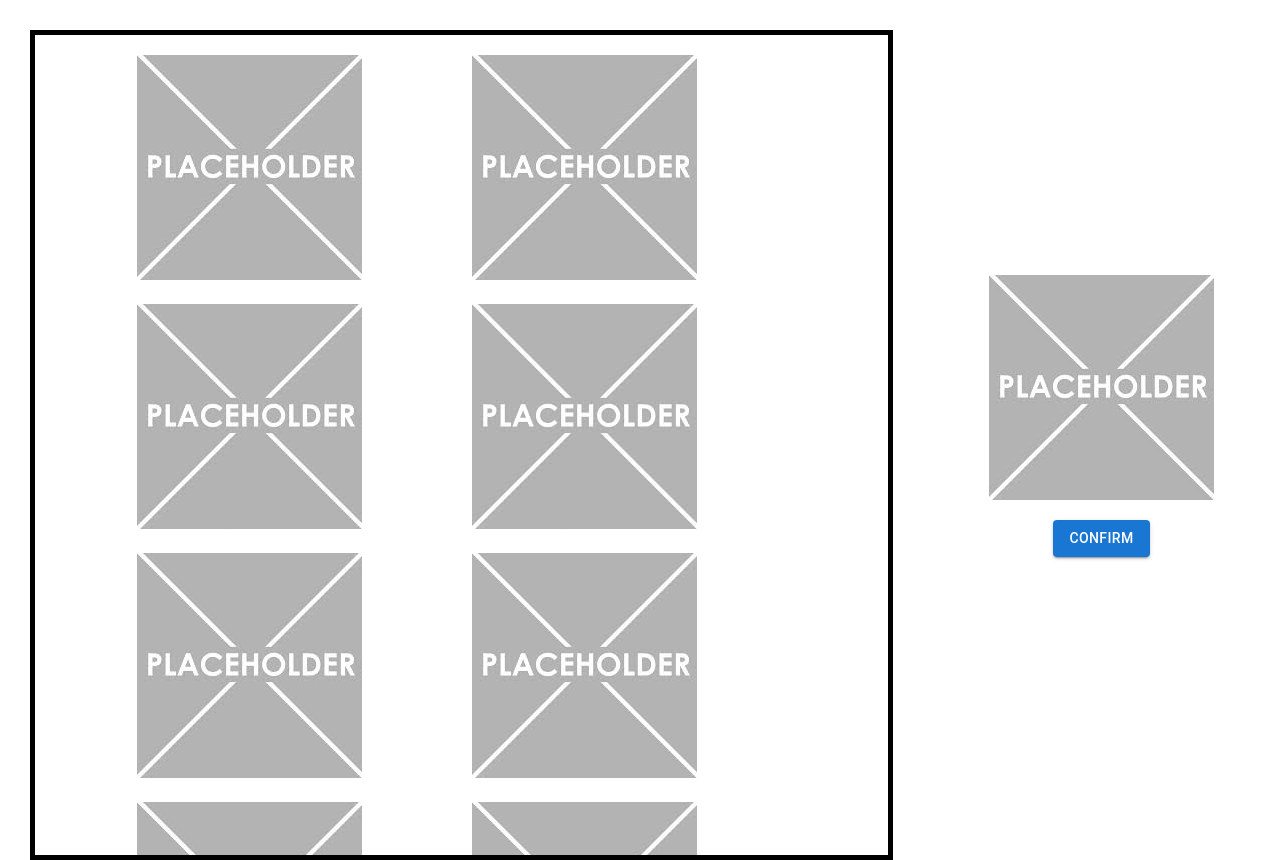
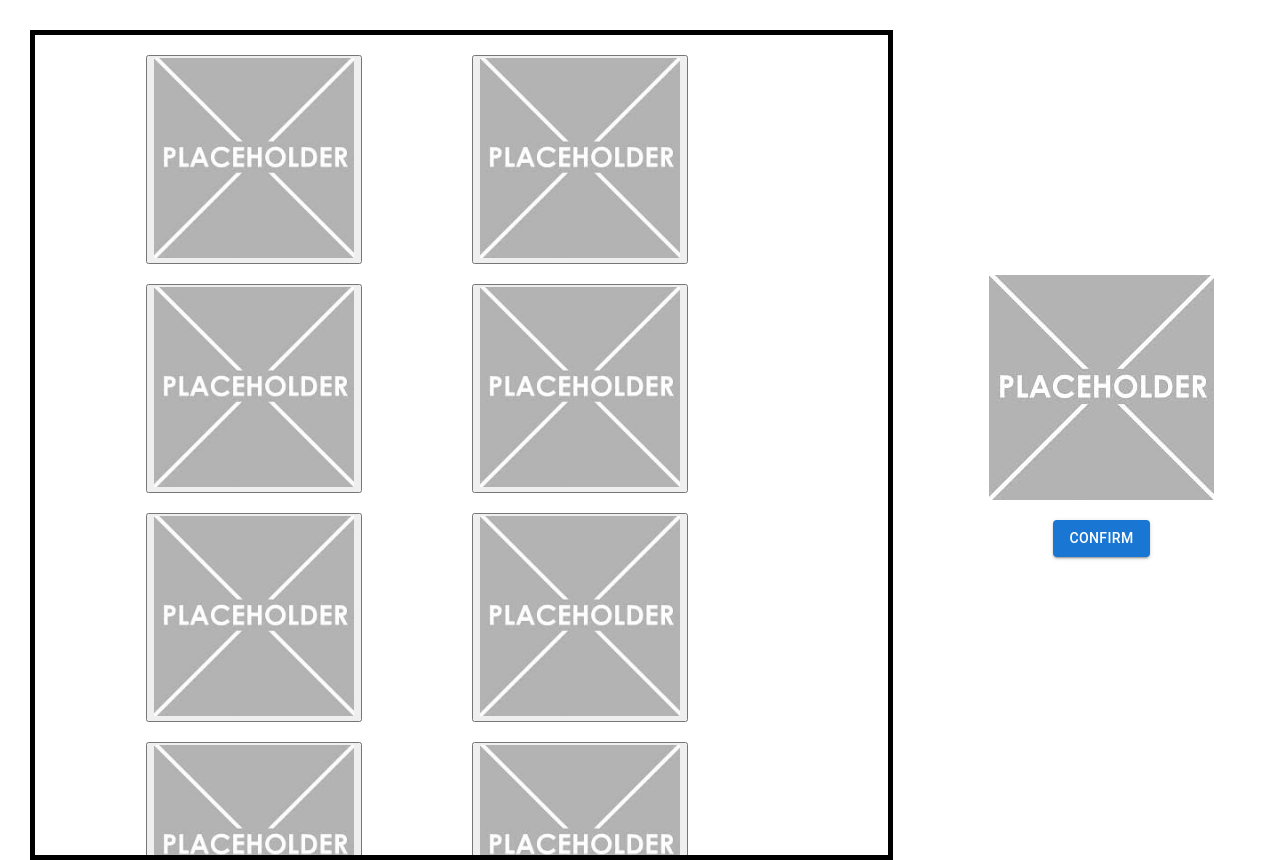
Before and after one commit to empower-lab-dartmouth/mg-1-aispy, a React (Create React App) app: page /imagelibrary in a window 1280 px wide. Built offline with nearby package versions, Linux system fonts and the light colour scheme.

Commit message:
finished imglib page?

```diff
--- a/src/components/imagelibrary/imagelibrary.tsx
+++ b/src/components/imagelibrary/imagelibrary.tsx
@@ -2,31 +2,45 @@ import "./imagelibrary.css";
 import Button from '@mui/material/Button';
 import Stack from '@mui/material/Stack';
 import { Link } from "react-router-dom";
+import Images from "../../database/images.json";
+import { currentimage } from "../../store";
+import {useRecoilState, useRecoilValue} from "recoil";
 
 const Imagelibrary = () => {
+
+    const [selectedimage, setselectedimage] = useRecoilState(currentimage);
+
+    const chooseimage = ( value: any, index: number) => {
+
+     var originalbutton = document.getElementById(selectedimage.id.toString());
+     if(originalbutton){
+        originalbutton.style.backgroundColor = "";
+     }
+
+     setselectedimage({lable: value.lable, path: value.path, id: index});
+
+     var button = document.getElementById(index.toString());
+     if(button){
+     button.style.backgroundColor = "black";
+     }
+    }
+
     return (
         <div className = "imagelibrary">
 
             <div className = "image-database">
 
-            <img className = "space" src = "../assets/image.png"/>
-            <img className = "space" src = "../assets/image.png"/>
-            <img className = "space" src = "../assets/image.png"/>
-            <img className = "space" src = "../assets/image.png"/>
-            <img className = "space" src = "../assets/image.png"/>
-            <img className = "space" src = "../assets/image.png"/>
-            <img className = "space" src = "../assets/image.png"/>
-            <img className = "space" src = "../assets/image.png"/>
-            <img className = "space" src = "../assets/image.png"/>
-            <img className = "space" src = "../assets/image.png"/>
-            <img className = "space" src = "../assets/image.png"/>
-            <img className = "space" src = "../assets/image.png"/>
-            <img className = "space" src = "../assets/image.png"/>
+             {Images.map((value, index) => {
+                return (
+            <button className = "space" id = {index.toString()} onClick = {() => chooseimage(value, index)}>
+            <img src = {"../assets/"+value.path} height = "200px" width = "200px"/>
+            </button>) }
+            )}
 
             </div>
 
             <div className = "confirm-box">
-            <img  className = "downspace" src = "../assets/image.png"/>
+            <img  className = "downspace" src = {"../assets/"+selectedimage.path}/>
             <Button variant="contained">
                 <Link to = "/play"  style={{ color: 'inherit', textDecoration: 'inherit'}}>
                 Confirm
--- /dev/null
+++ b/src/database/images.json
@@ -0,0 +1,51 @@
+[
+    {
+          "lable" : "",
+          "path" : "image.png"
+    },
+    {
+        "lable" : "",
+        "path" : "image.png"
+    },
+    {
+        "lable" : "",
+        "path" : "image.png"
+     },
+     {
+        "lable" : "",
+        "path" : "image.png"
+     },
+     {
+        "lable" : "",
+        "path" : "image.png"
+     },
+     {
+        "lable" : "",
+        "path" : "image.png"
+     },
+     {
+        "lable" : "",
+        "path" : "image.png"
+     },
+     {
+        "lable" : "",
+        "path" : "image.png"
+     },
+     {
+        "lable" : "",
+        "path" : "image.png"
+     },
+     {
+        "lable" : "",
+        "path" : "image.png"
+     },
+     {
+        "lable" : "",
+        "path" : "image.png"
+     },
+     {
+        "lable" : "",
+        "path" : "image.png"
+     }
+
+]
--- /dev/null
+++ b/src/store/atoms.tsx
@@ -0,0 +1,10 @@
+import {atom, selector} from "recoil";
+
+export const currentimage = atom({
+    key: "current-image",
+    default: {
+        "lable" : "",
+        "path" : "image.png",
+        "id" : 0,
+    },
+})
--- /dev/null
+++ b/src/store/index.tsx
@@ -0,0 +1,5 @@
+import {currentimage} from "./atoms";
+
+export {
+    currentimage,
+}
```
